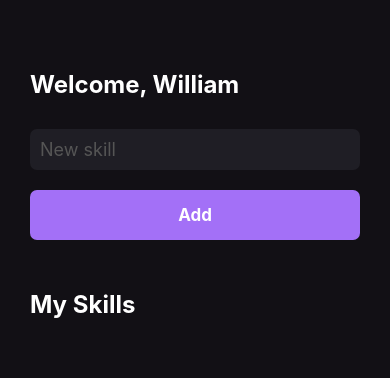
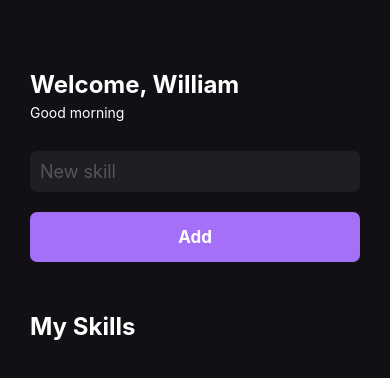
Before and after one commit to williamroger/reactnative-basic, a React Native app: screen / in a window 390 px wide. Shown: the top 378 px of the page. Built offline with nearby package versions, Linux system fonts and the light colour scheme.

Commit message:
trabalhando com useEffect

```diff
--- a/src/components/SkillCard.js
+++ b/src/components/SkillCard.js
@@ -3,7 +3,7 @@ import { TouchableOpacity, Text, StyleSheet } from 'react-native';
 
 export function SkillCard({ skill }) {
   return (
-    <TouchableOpacity key={skill} style={styles.buttonSkill}>
+    <TouchableOpacity style={styles.buttonSkill}>
       <Text style={styles.textSkill}>
         {skill}
       </Text>
--- a/src/pages/Home.js
+++ b/src/pages/Home.js
@@ -1,10 +1,11 @@
-import React, { useState } from 'react';
+import React, { useState, useEffect } from 'react';
 import {
   View,
   Text,
   StyleSheet,
   TextInput,
-  Platform
+  Platform,
+  FlatList
 } from 'react-native';
 
 import { Button } from '../components/Button';
@@ -13,14 +14,27 @@ import { SkillCard } from '../components/SkillCard';
 export function Home() {
   const [newSkill, setNewSkill] = useState('');
   const [mySkills, setMySkills] = useState([]);
+  const [gretting, setGretting] = useState('');
 
   function handleAddNewSkill() {
     setMySkills(oldState => [...oldState, newSkill]);
   }
 
+  useEffect(() => {
+    const currentHour = new Date().getHours();
+    if (currentHour < 12) {
+      setGretting('Good morning');
+    } else if (currentHour >= 12 && currentHour < 18) {
+      setGretting('Good afternoon');
+    } else {
+      setgretting('Good evening')
+    }
+  }, [mySkills])
+
   return (
     <View style={styles.container}>
       <Text style={styles.title}>Welcome, William</Text>
+      <Text style={styles.gretting}>{gretting}</Text>
 
       <TextInput
         style={styles.input}
@@ -35,9 +49,13 @@ export function Home() {
         My Skills
       </Text>
 
-      {mySkills?.map(skill => (
-        <SkillCard skill={skill} />
-      ))}
+      <FlatList
+        data={mySkills}
+        keyExtractor={item => item}
+        renderItem={({ item }) => (
+          <SkillCard skill={item} />
+        )}
+      />
     </View>
   );
 }
@@ -54,6 +72,10 @@ const styles = StyleSheet.create({
     fontSize: 24,
     fontWeight: 'bold',
   },
+  gretting: {
+    color: '#FFF',
+    marginTop: 5,
+  },
   input: {
     backgroundColor: '#1F1E25',
     color: '#FFF',
```
